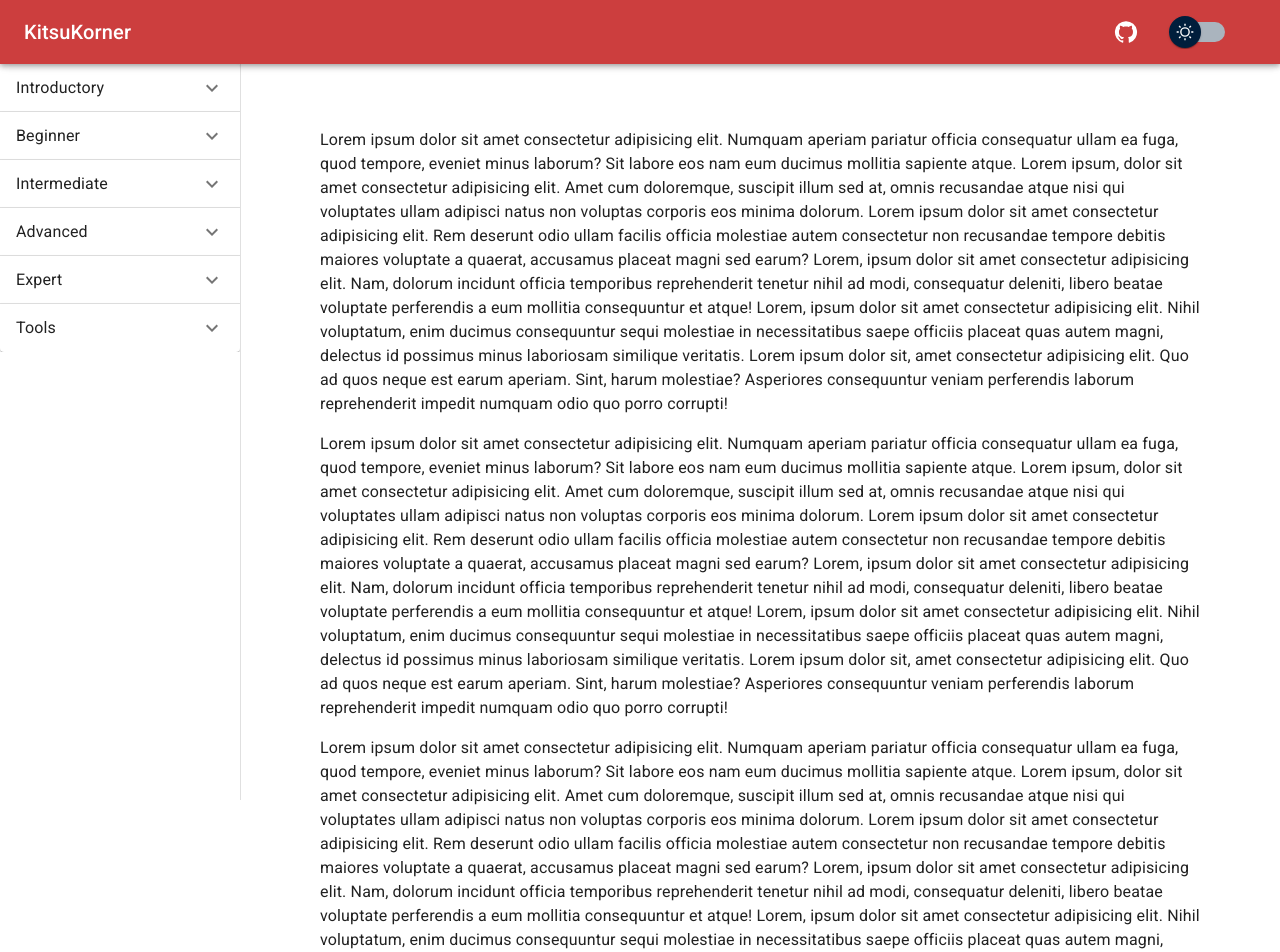
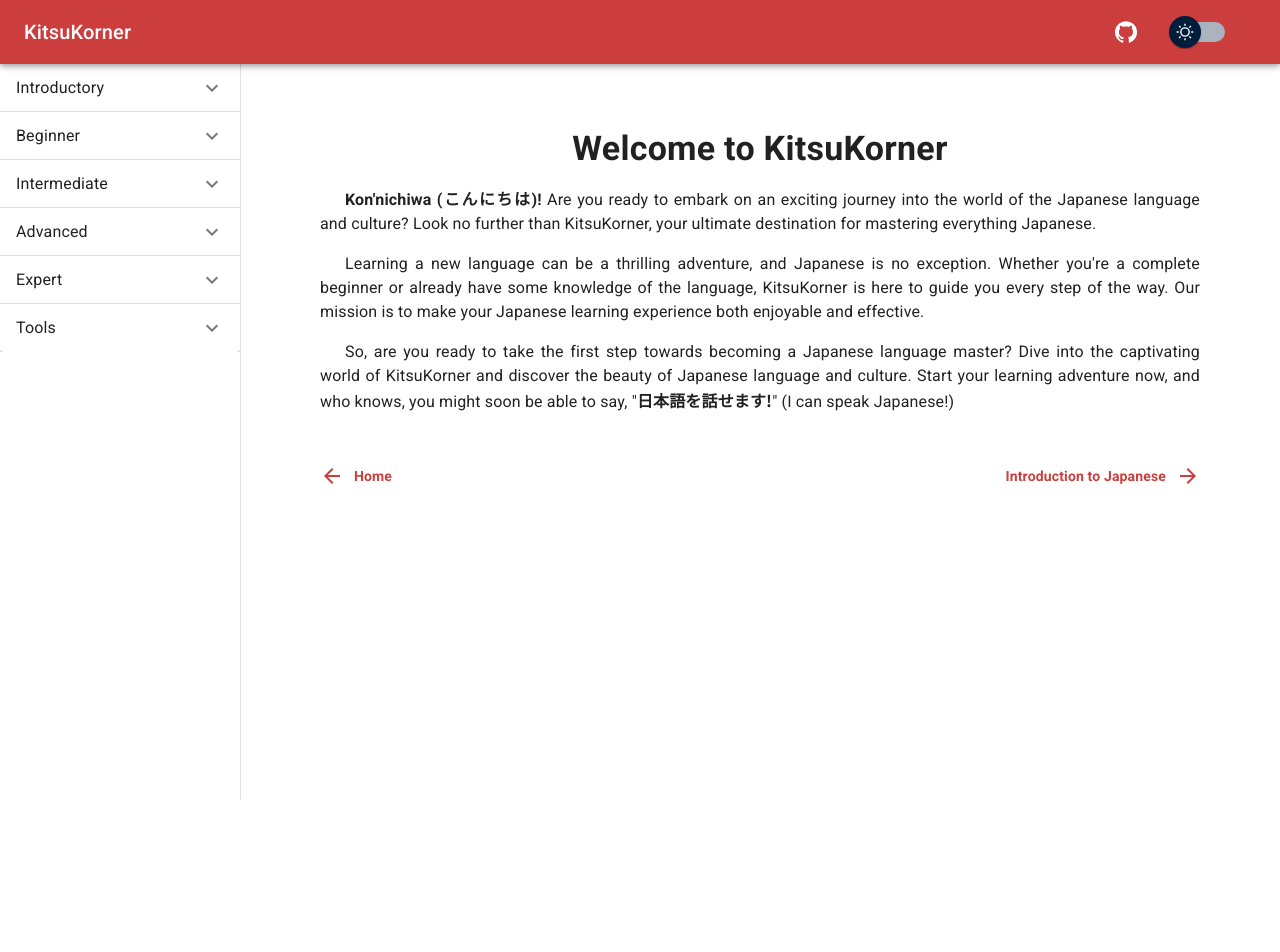
Before and after one commit to LinCie/KitsuKorner, a React (Vite) app: page / in a window 1280 px wide. Shown: the top 952 px of the page. After the commit the page ends 800 px from the top, so only its background shows below. Built offline with nearby package versions, Linux system fonts and the light colour scheme.

Commit message:
Finalize Index page

```diff
--- a/src/pages/Index.tsx
+++ b/src/pages/Index.tsx
@@ -1,72 +1,80 @@
+// React Router
+import { Link as RouterLink } from "react-router-dom";
+// MUI Components
+import Typography from "@mui/material/Typography";
+import Box from "@mui/material/Box";
+import Link from "@mui/material/Link";
+// Components
+import Japanese from "../components/Typographies/Japanese";
+import Bold from "../components/Typographies/Bold";
+import Paragraph from "../components/Typographies/Paragraph";
+// MUI Icons
+import ArrowBackIcon from "@mui/icons-material/ArrowBack";
+import ArrowForwardIcon from "@mui/icons-material/ArrowForward";
+
 const Index = () => {
   return (
     <>
-      <p>
-        Lorem ipsum dolor sit amet consectetur adipisicing elit. Numquam aperiam
-        pariatur officia consequatur ullam ea fuga, quod tempore, eveniet minus
-        laborum? Sit labore eos nam eum ducimus mollitia sapiente atque. Lorem
-        ipsum, dolor sit amet consectetur adipisicing elit. Amet cum doloremque,
-        suscipit illum sed at, omnis recusandae atque nisi qui voluptates ullam
-        adipisci natus non voluptas corporis eos minima dolorum. Lorem ipsum
-        dolor sit amet consectetur adipisicing elit. Rem deserunt odio ullam
-        facilis officia molestiae autem consectetur non recusandae tempore
-        debitis maiores voluptate a quaerat, accusamus placeat magni sed earum?
-        Lorem, ipsum dolor sit amet consectetur adipisicing elit. Nam, dolorum
-        incidunt officia temporibus reprehenderit tenetur nihil ad modi,
-        consequatur deleniti, libero beatae voluptate perferendis a eum mollitia
-        consequuntur et atque! Lorem, ipsum dolor sit amet consectetur
-        adipisicing elit. Nihil voluptatum, enim ducimus consequuntur sequi
-        molestiae in necessitatibus saepe officiis placeat quas autem magni,
-        delectus id possimus minus laboriosam similique veritatis. Lorem ipsum
-        dolor sit, amet consectetur adipisicing elit. Quo ad quos neque est
-        earum aperiam. Sint, harum molestiae? Asperiores consequuntur veniam
-        perferendis laborum reprehenderit impedit numquam odio quo porro
-        corrupti!
-      </p>
-      <p>
-        Lorem ipsum dolor sit amet consectetur adipisicing elit. Numquam aperiam
-        pariatur officia consequatur ullam ea fuga, quod tempore, eveniet minus
-        laborum? Sit labore eos nam eum ducimus mollitia sapiente atque. Lorem
-        ipsum, dolor sit amet consectetur adipisicing elit. Amet cum doloremque,
-        suscipit illum sed at, omnis recusandae atque nisi qui voluptates ullam
-        adipisci natus non voluptas corporis eos minima dolorum. Lorem ipsum
-        dolor sit amet consectetur adipisicing elit. Rem deserunt odio ullam
-        facilis officia molestiae autem consectetur non recusandae tempore
-        debitis maiores voluptate a quaerat, accusamus placeat magni sed earum?
-        Lorem, ipsum dolor sit amet consectetur adipisicing elit. Nam, dolorum
-        incidunt officia temporibus reprehenderit tenetur nihil ad modi,
-        consequatur deleniti, libero beatae voluptate perferendis a eum mollitia
-        consequuntur et atque! Lorem, ipsum dolor sit amet consectetur
-        adipisicing elit. Nihil voluptatum, enim ducimus consequuntur sequi
-        molestiae in necessitatibus saepe officiis placeat quas autem magni,
-        delectus id possimus minus laboriosam similique veritatis. Lorem ipsum
-        dolor sit, amet consectetur adipisicing elit. Quo ad quos neque est
-        earum aperiam. Sint, harum molestiae? Asperiores consequuntur veniam
-        perferendis laborum reprehenderit impedit numquam odio quo porro
-        corrupti!
-      </p>
-      <p>
-        Lorem ipsum dolor sit amet consectetur adipisicing elit. Numquam aperiam
-        pariatur officia consequatur ullam ea fuga, quod tempore, eveniet minus
-        laborum? Sit labore eos nam eum ducimus mollitia sapiente atque. Lorem
-        ipsum, dolor sit amet consectetur adipisicing elit. Amet cum doloremque,
-        suscipit illum sed at, omnis recusandae atque nisi qui voluptates ullam
-        adipisci natus non voluptas corporis eos minima dolorum. Lorem ipsum
-        dolor sit amet consectetur adipisicing elit. Rem deserunt odio ullam
-        facilis officia molestiae autem consectetur non recusandae tempore
-        debitis maiores voluptate a quaerat, accusamus placeat magni sed earum?
-        Lorem, ipsum dolor sit amet consectetur adipisicing elit. Nam, dolorum
-        incidunt officia temporibus reprehenderit tenetur nihil ad modi,
-        consequatur deleniti, libero beatae voluptate perferendis a eum mollitia
-        consequuntur et atque! Lorem, ipsum dolor sit amet consectetur
-        adipisicing elit. Nihil voluptatum, enim ducimus consequuntur sequi
-        molestiae in necessitatibus saepe officiis placeat quas autem magni,
-        delectus id possimus minus laboriosam similique veritatis. Lorem ipsum
-        dolor sit, amet consectetur adipisicing elit. Quo ad quos neque est
-        earum aperiam. Sint, harum molestiae? Asperiores consequuntur veniam
-        perferendis laborum reprehenderit impedit numquam odio quo porro
-        corrupti!
-      </p>
+      <Typography
+        component="h1"
+        variant="h4"
+        fontWeight="bold"
+        textAlign="center"
+        marginBottom="1rem"
+      >
+        Welcome to KitsuKorner
+      </Typography>
+      <Paragraph>
+        <Bold>
+          Kon'nichiwa (<Japanese>こんにちは</Japanese>)!
+        </Bold>{" "}
+        Are you ready to embark on an exciting journey into the world of the
+        Japanese language and culture? Look no further than KitsuKorner, your
+        ultimate destination for mastering everything Japanese.
+      </Paragraph>
+      <Paragraph>
+        Learning a new language can be a thrilling adventure, and Japanese is no
+        exception. Whether you're a complete beginner or already have some
+        knowledge of the language, KitsuKorner is here to guide you every step
+        of the way. Our mission is to make your Japanese learning experience
+        both enjoyable and effective.
+      </Paragraph>
+      <Paragraph>
+        So, are you ready to take the first step towards becoming a Japanese
+        language master? Dive into the captivating world of KitsuKorner and
+        discover the beauty of Japanese language and culture. Start your
+        learning adventure now, and who knows, you might soon be able to say, "
+        <Bold>
+          <Japanese>日本語を話せます!</Japanese>
+        </Bold>
+        " (I can speak Japanese!)
+      </Paragraph>
+      <Box display="flex" justifyContent="space-between" marginY="50px">
+        <Link
+          component={RouterLink}
+          variant="body2"
+          underline="hover"
+          to="/"
+          fontWeight="bold"
+        >
+          <Box display="flex" alignItems="center" gap="10px">
+            <ArrowBackIcon />
+            Home
+          </Box>
+        </Link>
+        <Link
+          component={RouterLink}
+          variant="body2"
+          underline="hover"
+          to="/introductory/intro-to-japanese"
+          fontWeight="bold"
+        >
+          <Box display="flex" alignItems="center" gap="10px">
+            Introduction to Japanese
+            <ArrowForwardIcon />
+          </Box>
+        </Link>
+      </Box>
     </>
   );
 };
```
